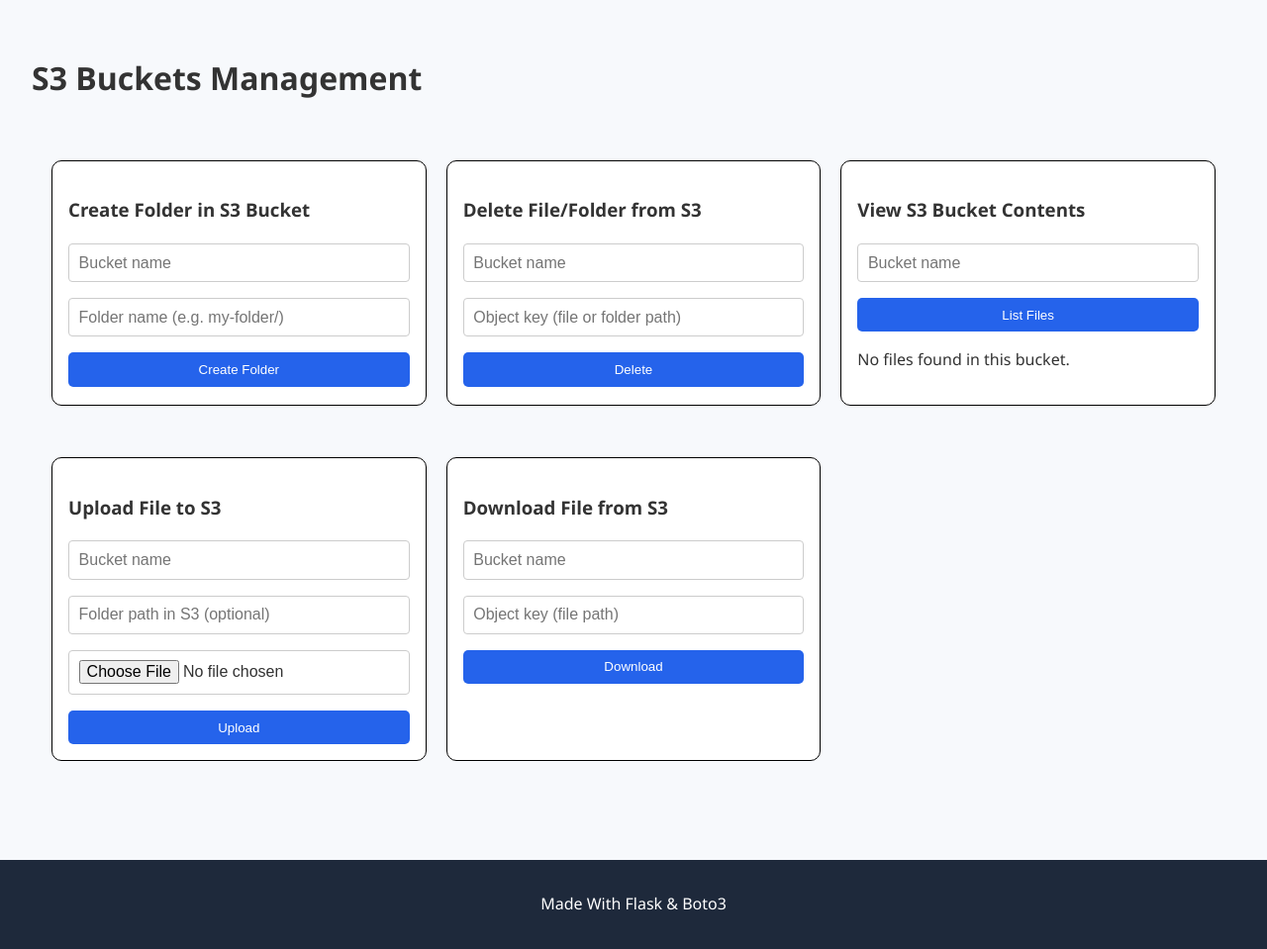
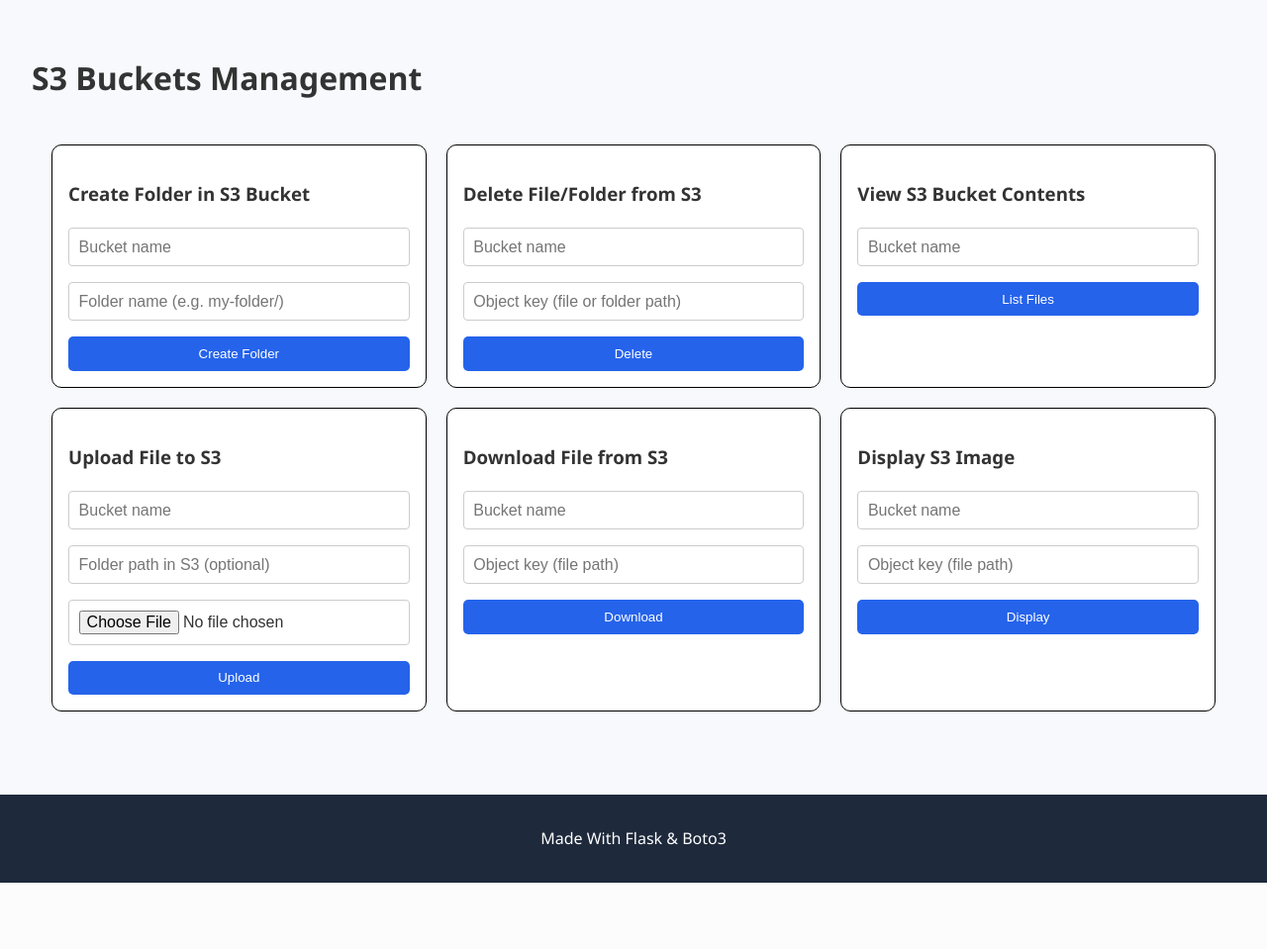
Before and after one commit to Pavliuk-Maksym/aws_web_app, a Flask app: page /s3/ in a window 1280 px wide. Shown: the part 58-1017 px from the top of the page at 99% size. After the commit the page ends 950 px from the top, so only its background shows below. Run offline with Flask 3, Linux system fonts and the light colour scheme.

Commit message:
Add image display functionality and update .gitignore
- Implemented a new route to display images from S3 with a presigned URL.
- Updated the S3 management template to include a form for displaying images.
- Added *.pem to .gitignore to exclude sensitive files.

```diff
--- a/app/routes/s3.py
+++ b/app/routes/s3.py
@@ -6,7 +6,6 @@ from flask import (
     redirect,
     url_for,
     flash,
-    send_file,
 )
 from app.services import s3_service
 
@@ -78,3 +77,15 @@ def download_file():
     success, msg = s3_service.download_file(bucket, key, path)
     flash(msg, "success" if success else "error")
     return redirect(url_for("s3.s3_index"))
+
+
+# Display image
+@s3_bp.route("/display_image", methods=["GET"])
+def display_image():
+    bucket = request.args.get("bucket_name")
+    key = request.args.get("object_key")
+    success, img_url = s3_service.generate_image_url(bucket, key)
+    if not success:
+        flash(img_url, "error")
+        return redirect(url_for("s3.s3_index"))
+    return render_template("s3.html", img=img_url)
--- a/app/static/css/style.css
+++ b/app/static/css/style.css
@@ -1,4 +1,3 @@
-/* === Общие стили === */
 body {
   margin: 0;
   font-family: "Segoe UI", Tahoma, Geneva, Verdana, sans-serif;
@@ -7,7 +6,6 @@ body {
   line-height: 1.6;
 }
 
-/* === Навигация === */
 header {
   background-color: #1e293b;
   padding: 1rem 2rem;
@@ -26,20 +24,33 @@ nav a {
 }
 
 nav a:hover {
-  color: #38bdf8; /* light blue */
+  color: #38bdf8;
+}
+
+img {
+  margin-top: 20px;
+  border: 1px;
+  border-radius: 10px;
 }
 
 section {
   border: 1px solid black;
   border-radius: 10px;
   padding: 16px;
-  margin: 16px 0;
+  margin-bottom: 16px 0;
   background-color: #ffffff;
+}
+
+form {
+  display: flex;
+  flex-direction: column;
+  gap: 1rem;
+  max-width: 400px;
 }
 
 .s3_content {
   display: grid;
-  grid-template-columns: repeat(3, 1fr); /* 3 колонки */
+  grid-template-columns: repeat(3, 1fr);
   gap: 20px;
   padding: 20px;
 }
@@ -73,12 +84,10 @@ section {
   border-radius: 5px;
 }
 
-/* === Контент === */
 main {
   padding: 2rem;
 }
 
-/* === Футер === */
 footer {
   background-color: #1e293b;
   color: white;
@@ -87,10 +96,9 @@ footer {
   margin-top: 2rem;
 }
 
-/* === Кнопки === */
 button,
 .btn {
-  background-color: #2563eb; /* blue */
+  background-color: #2563eb;
   color: white;
   border: none;
   padding: 0.6rem 1.2rem;
@@ -98,19 +106,12 @@ button,
   cursor: pointer;
   font-weight: 500;
   transition: background-color 0.2s ease;
+  position: bottom;
 }
 
 button:hover,
 .btn:hover {
   background-color: #1d4ed8;
-}
-
-/* === Формы === */
-form {
-  display: flex;
-  flex-direction: column;
-  gap: 1rem;
-  max-width: 400px;
 }
 
 input,
--- a/app/templates/s3.html
+++ b/app/templates/s3.html
@@ -2,8 +2,8 @@
 {% block content %}
 <h1>S3 Buckets Management</h1>
 
-<!-- 1. Create folder in S3 -->
 <div class="s3_content">
+  <!-- 1. Create folder in S3 -->
   <section>
     <h3>Create Folder in S3 Bucket</h3>
     <form action="{{ url_for('s3.create_folder') }}" method="POST">
@@ -63,8 +63,6 @@
       <li>{{ obj }}</li>
       {% endfor %}
     </ul>
-    {% else %}
-    <p>No files found in this bucket.</p>
     {% endif %}
   </section>
 
@@ -111,6 +109,31 @@
       <button type="submit">Download</button>
     </form>
   </section>
+
+  <!-- 6. Display S3 Image -->
+  <section>
+    <h3>Display S3 Image</h3>
+    <form action="{{ url_for('s3.display_image') }}" method="GET">
+      <input
+        type="text"
+        name="bucket_name"
+        placeholder="Bucket name"
+        required
+      />
+
+      <input
+        type="text"
+        name="object_key"
+        placeholder="Object key (file path)"
+        required
+      />
+      <button type="submit">Display</button>
+    </form>
+
+    {% if img %}
+    <img src="{{ img }}" alt="S3 Image" />
+    {% endif %}
+  </section>
 </div>
 
 {% endblock %}
```
Also changed, not shown: app/services/s3_service.py (+13 -0 lines), 1 other file.
